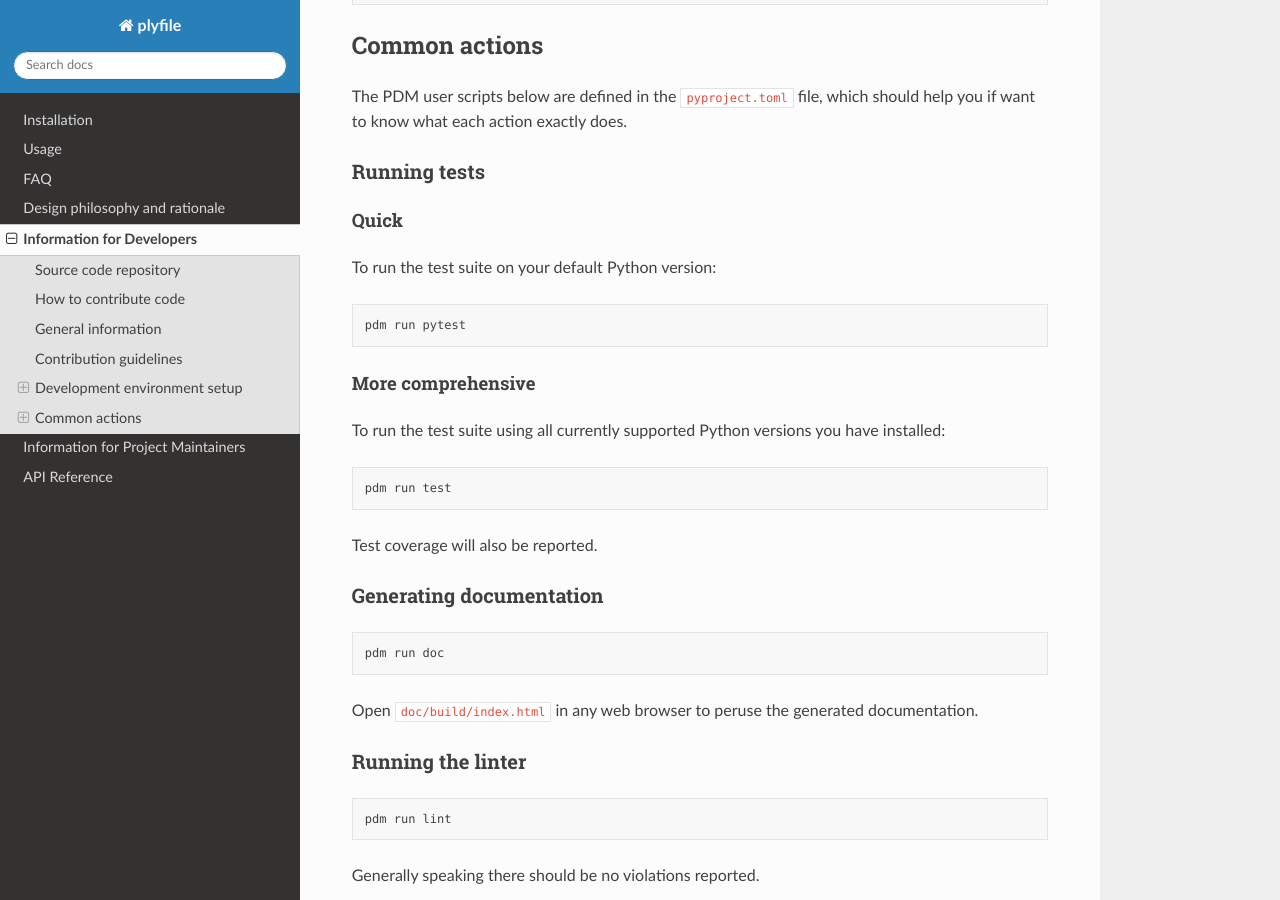
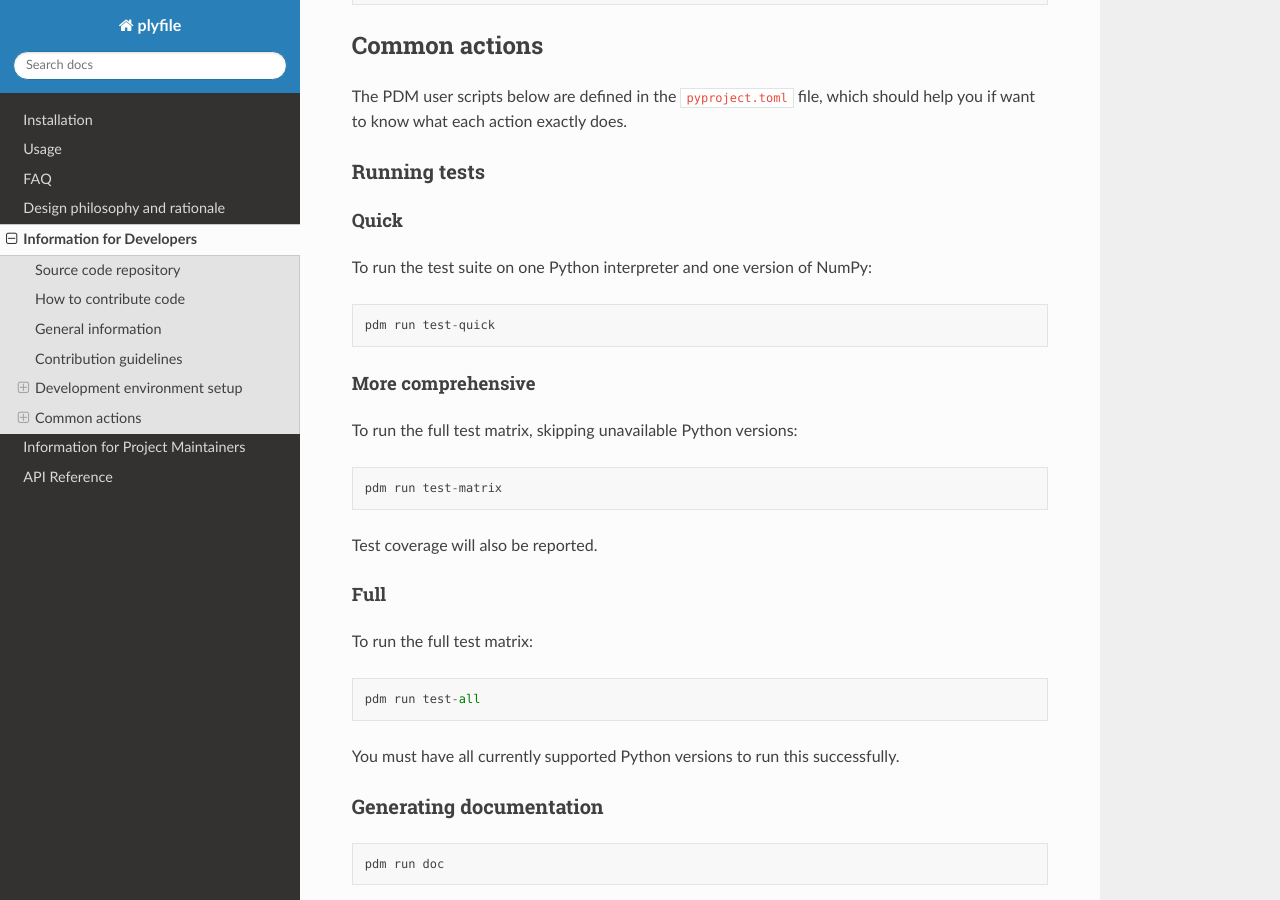
Before and after one commit to dranjan/python-plyfile, a Sphinx documentation site: the page built from doc/developing.md, in a window 1280 px wide and 900 px high, scrolled down 1556 px. Built offline with Sphinx 7.4.7 and the Read the Docs theme 2.0.0, drawn with Linux system fonts in a browser that asks for light colours.

Commit message:
Fix test runner entry points

````diff
--- a/doc/developing.md
+++ b/doc/developing.md
@@ -79,22 +79,33 @@ which should help you if want to know what each action exactly does.
 
 #### Quick
 
-To run the test suite on your default Python version:
+To run the test suite on one Python interpreter and one version of
+NumPy:
 
 ```
-pdm run pytest
+pdm run test-quick
 ```
 
 #### More comprehensive
 
-To run the test suite using all currently supported Python versions you
-have installed:
+To run the full test matrix, skipping unavailable Python versions:
 
 ```
-pdm run test
+pdm run test-matrix
 ```
 
 Test coverage will also be reported.
+
+#### Full
+
+To run the full test matrix:
+
+```
+pdm run test-all
+```
+
+You must have all currently supported Python versions to run this
+successfully.
 
 ### Generating documentation
 
--- a/pyproject.toml
+++ b/pyproject.toml
@@ -47,7 +47,8 @@ requires = ["pdm-pep517>=1.0.0"]
 build-backend = "pdm.pep517.api"
 
 [tool.pdm.scripts]
-pytest = "pytest test -v"
-test = "tox -v --skip-missing-interpreters"
+test-quick = "pytest test -v"
+test-matrix = "tox -v --skip-missing-interpreters=true"
+test-all = "tox -v --skip-missing-interpreters=false"
 doc = "sphinx-build doc doc/build -b html"
 lint = "flake8 plyfile.py test/test_plyfile.py"
````
Also changed, not shown: 1 other file.
